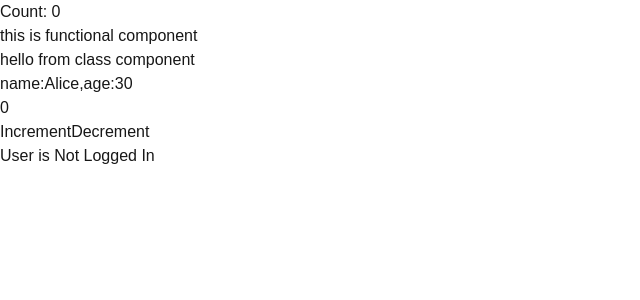
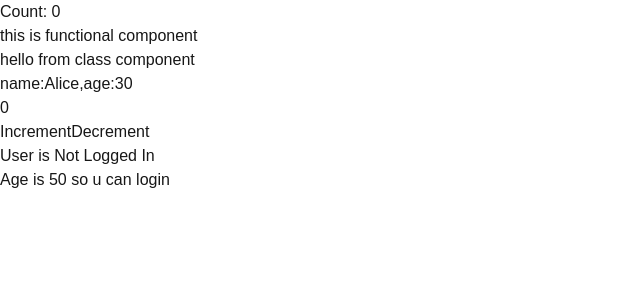
Before and after one commit to jui1234/pp, a Next.js app: page / in a window 1280 px wide. Shown: the top 300 px of the page, without its empty margins (0-640 px from the left). Built offline with nearby package versions, Linux system fonts and the light colour scheme.

Commit message:
aaded condtion logic with age example

```diff
--- /dev/null
+++ b/app/ConditionRendering/Age/page.tsx
@@ -0,0 +1,19 @@
+type AgeProps={
+    age:number
+}
+function Age({age}:AgeProps){
+
+    return (
+        <div>
+            {age>=18 && <div>Age is {age} so u can login </div>
+
+            ||
+
+            <div>Not Allow to login</div>
+            }
+
+        </div>
+    )
+}
+
+export default Age;
--- a/app/page.tsx
+++ b/app/page.tsx
@@ -5,6 +5,7 @@ import Welcome from "./ClassComponent/page";
 import ParentComponent from "./PropsAndState/ParentComponent/page";
 import StateComponent from "./StateComponent/page";
 import ConditionRendering from "./ConditionRendering/page";
+import Age from "./ConditionRendering/Age/page";
 
 
 export default function Home() {
@@ -15,6 +16,7 @@ export default function Home() {
       <ParentComponent />
       <StateComponent />
       <ConditionRendering/>
+      <Age age={50} />
     </div>
   );
 }
```
